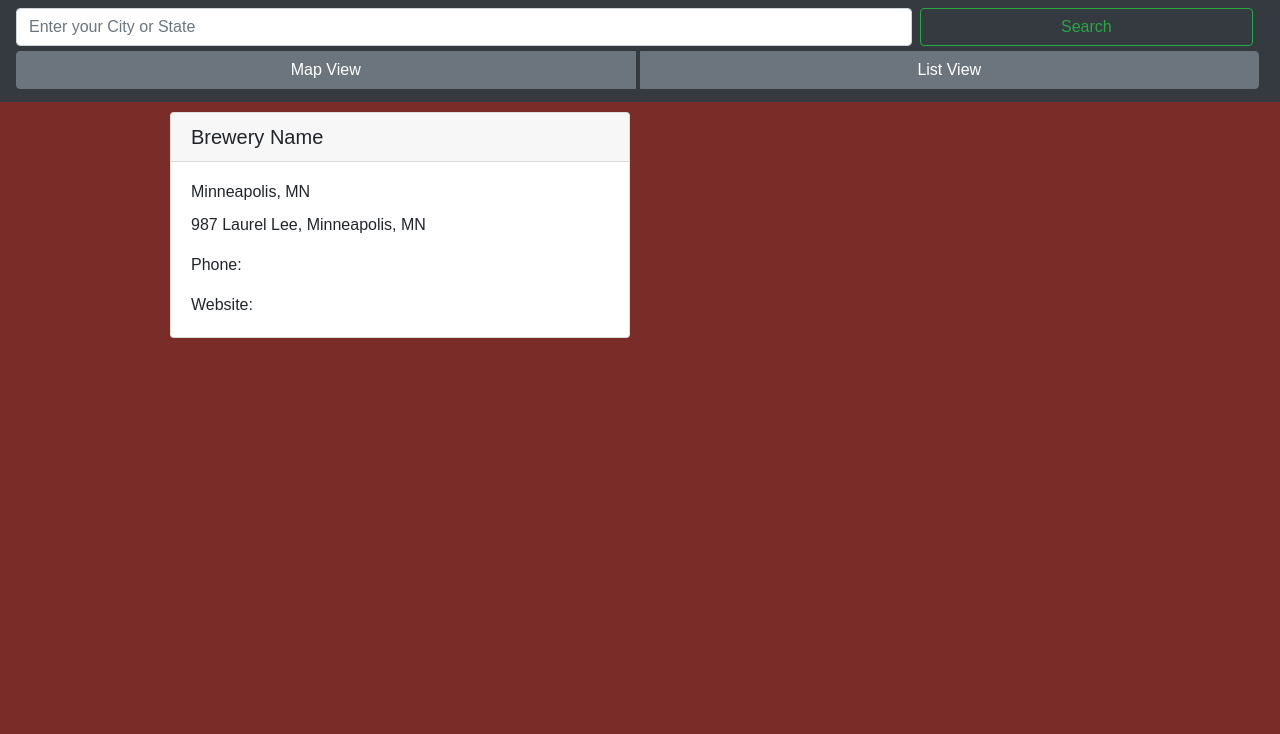
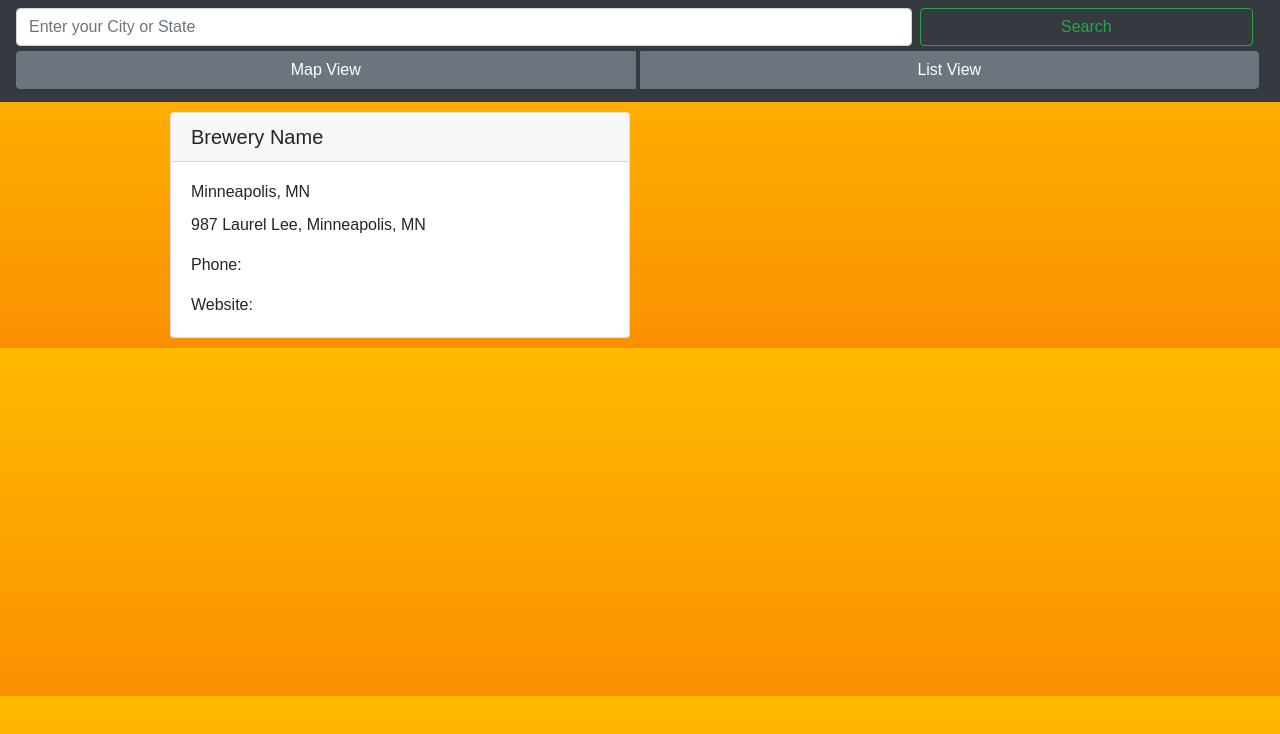
Before and after one commit to Techno-mage/BreweryApp, a plain HTML site: page index.html in a window 1280 px wide. Drawn offline with nearby package versions, Linux system fonts and the light colour scheme; some packages are replaced by stand-ins of ours; no server answers; a web font is replaced by a local one.

Commit message:
changed the background color on list view

```diff
--- a/assets/css/style.css
+++ b/assets/css/style.css
@@ -14,7 +14,7 @@
 }
 
 body{
-background-color: #7A2D28;
+background-image: linear-gradient(#FFBA00,#FA9000);
 }
 
 .card-header, .card-title{
```
